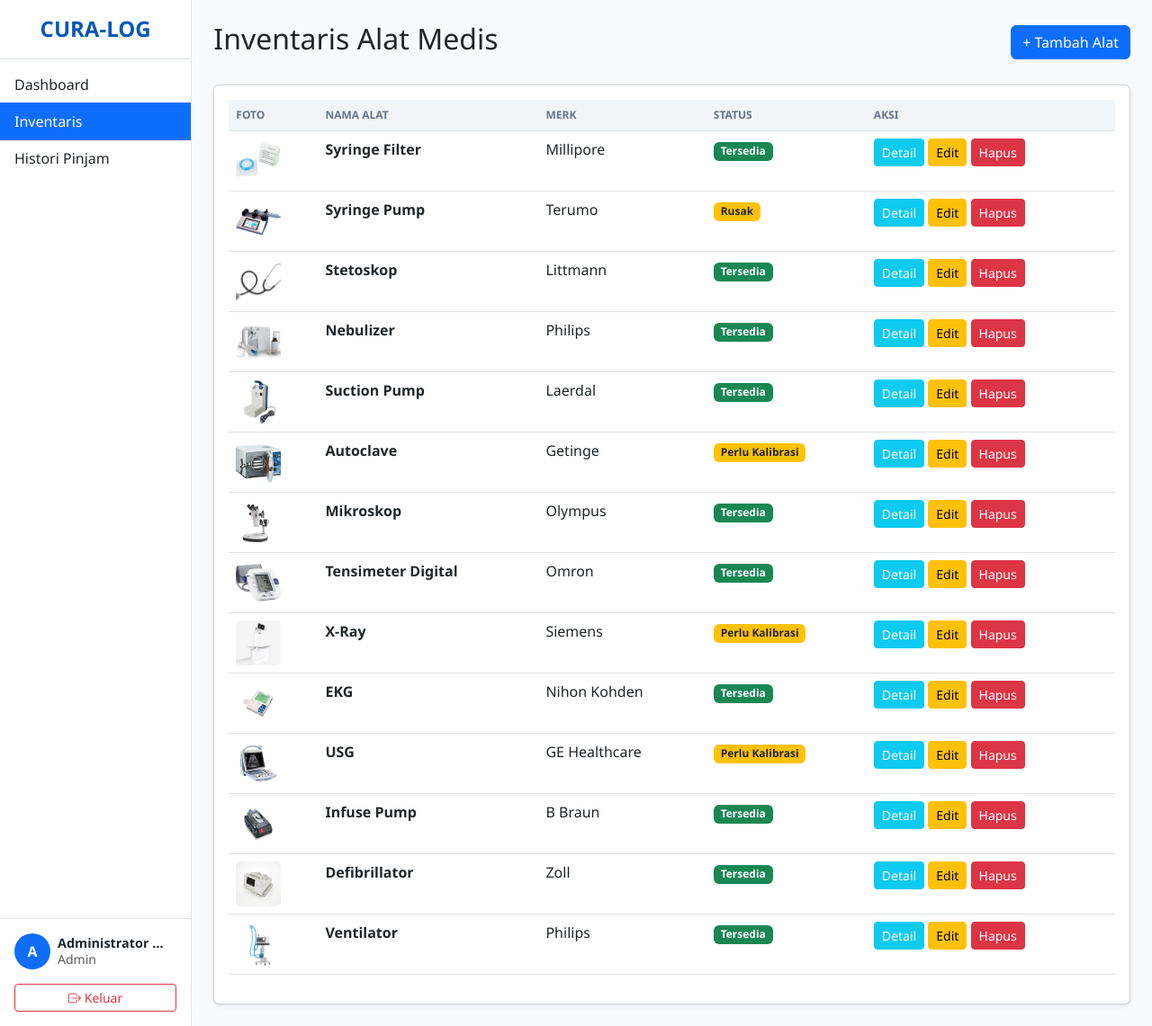
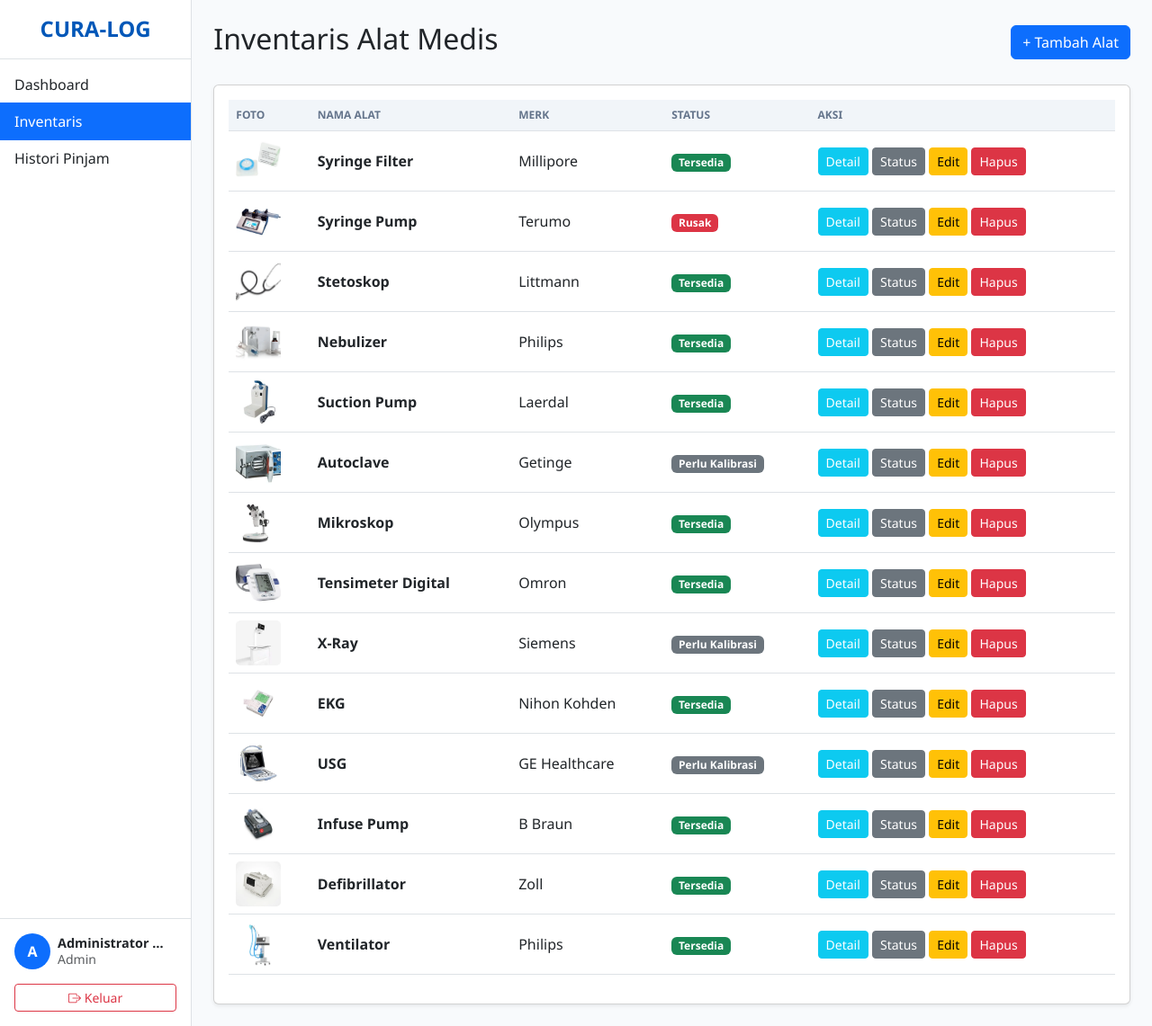
Before and after one commit to dfdwii/CURA-LOG, a PHP site: page /CURALOG/fungsi/inventory.php in a window 1280 px wide. Shown: the whole page at 90% size. Run offline with PHP 8.4, Linux system fonts and the light colour scheme; a user stored in the database is signed in; data comes from the database, SQL or seed files in the repository.

Commit message:
pemisahan fungsi pada status alat ke luar edit

```diff
--- a/fungsi/inventory.php
+++ b/fungsi/inventory.php
@@ -3,6 +3,16 @@ require_once '../config.php';
 require_once '../auth_check.php';
 
 $role = $_SESSION['role'];
+
+if (isset($_POST['simpan_status'])) {
+    $id_alat = $_POST['id_alat_status'];
+    $status_baru = $_POST['status_baru'];
+
+    if ($status_baru != 'Dipinjam') {
+        mysqli_query($koneksi, "UPDATE alat SET status='$status_baru' WHERE id_alat='$id_alat'");
+        echo "<script>alert('Status alat berhasil diperbarui!'); window.location='inventory.php';</script>";
+    }
+}
 
 include '../tampilan/header.php';
 ?>
@@ -21,7 +31,7 @@ include '../tampilan/header.php';
 
             <div class="card shadow-sm">
                 <div class="card-body">
-                    <table class="table table-hover">
+                    <table class="table table-hover align-middle">
                         <thead>
                             <tr>
                                 <th>Foto</th>
@@ -45,7 +55,14 @@ include '../tampilan/header.php';
                                 <td><strong><?php echo $data['nama_alat']; ?></strong></td>
                                 <td><?php echo $data['merk']; ?></td>
                                 <td>
-                                    <span class="badge <?php echo ($data['status'] == 'Tersedia') ? 'bg-success' : 'bg-warning text-dark'; ?>">
+                                    <?php
+                                    $warna_badge = 'bg-secondary';
+                                    if ($data['status'] == 'Tersedia') $warna_badge = 'bg-success';
+                                    if ($data['status'] == 'Dipinjam') $warna_badge = 'bg-warning text-dark';
+                                    if ($data['status'] == 'Rusak') $warna_badge = 'bg-danger';
+                                    if ($data['status'] == 'Maintenance') $warna_badge = 'bg-secondary';
+                                    ?>
+                                    <span class="badge <?php echo $warna_badge; ?>">
                                         <?php echo $data['status']; ?>
                                     </span>
                                 </td>
@@ -64,6 +81,11 @@ include '../tampilan/header.php';
                                         <?php } ?>
 
                                     <?php } else { ?>
+                                        <button class="btn btn-secondary btn-sm"
+                                                onclick="bukaStatus('<?php echo $data['id_alat']; ?>', '<?php echo $data['nama_alat']; ?>', '<?php echo $data['status']; ?>')">
+                                            Status
+                                        </button>
+
                                         <a href="edit_alat.php?id=<?php echo $data['id_alat']; ?>" class="btn btn-warning btn-sm">Edit</a>
                                         <a href="hapus_alat.php?id=<?php echo $data['id_alat']; ?>" class="btn btn-danger btn-sm" onclick="return confirm('Yakin mau hapus?')">Hapus</a>
                                     <?php } ?>
@@ -90,6 +112,43 @@ include '../tampilan/header.php';
                 <p><strong>Merk:</strong> <span id="detMerk"></span></p>
                 <p><strong>Keterangan:</strong> <span id="detKet"></span></p>
             </div>
+        </div>
+    </div>
+</div>
+
+<div class="modal fade" id="modalStatus" tabindex="-1">
+    <div class="modal-dialog modal-sm">
+        <div class="modal-content">
+            <div class="modal-header bg-secondary text-white">
+                <h5 class="modal-title">Ubah Status Alat</h5>
+                <button type="button" class="btn-close btn-close-white" data-bs-dismiss="modal"></button>
+            </div>
+            <form method="POST">
+                <div class="modal-body">
+                    <input type="hidden" name="id_alat_status" id="statusId">
+
+                    <div class="mb-3">
+                        <label class="form-label text-muted small">Alat yang diubah:</label>
+                        <input type="text" id="statusNama" class="form-control fw-bold" readonly style="background-color: #f8f9fa; border: none;">
+                    </div>
+
+                    <div class="mb-3">
+                        <label class="form-label">Pilih Status Baru:</label>
+                        <select name="status_baru" id="statusPilihan" class="form-select" required>
+                            <option value="Tersedia">Tersedia</option>
+                            <option value="Rusak">Rusak</option>
+                            <option value="Maintenance">Maintenance</option>
+                        </select>
+                        <small class="text-danger d-block mt-2" style="font-size: 11px;">
+                            *Catatan: Status 'Dipinjam' tidak dapat diubah secara manual di sini.
+                        </small>
+                    </div>
+                </div>
+                <div class="modal-footer">
+                    <button type="button" class="btn btn-light" data-bs-dismiss="modal">Batal</button>
+                    <button type="submit" name="simpan_status" class="btn btn-secondary">Simpan Status</button>
+                </div>
+            </form>
         </div>
     </div>
 </div>
@@ -135,6 +194,28 @@ function lihatDetail(nama, merk, ket) {
     myModal.show();
 }
 
+function bukaStatus(id, nama, statusSekarang) {
+    document.getElementById('statusId').value = id;
+    document.getElementById('statusNama').value = nama;
+
+    let selectElement = document.getElementById('statusPilihan');
+    if(statusSekarang === 'Dipinjam') {
+        selectElement.innerHTML = '<option value="Dipinjam">Sedang Dipinjam</option>';
+        selectElement.setAttribute('disabled', 'true');
+    } else {
+        selectElement.innerHTML = `
+            <option value="Tersedia">Tersedia</option>
+            <option value="Rusak">Rusak</option>
+            <option value="Maintenance">Maintenance</option>
+        `;
+        selectElement.removeAttribute('disabled');
+        selectElement.value = statusSekarang;
+    }
+
+    var myModal = new bootstrap.Modal(document.getElementById('modalStatus'));
+    myModal.show();
+}
+
 function bukaPinjam(id, nama) {
     document.getElementById('pinjamId').value = id;
     document.getElementById('pinjamNama').value = nama;
```
